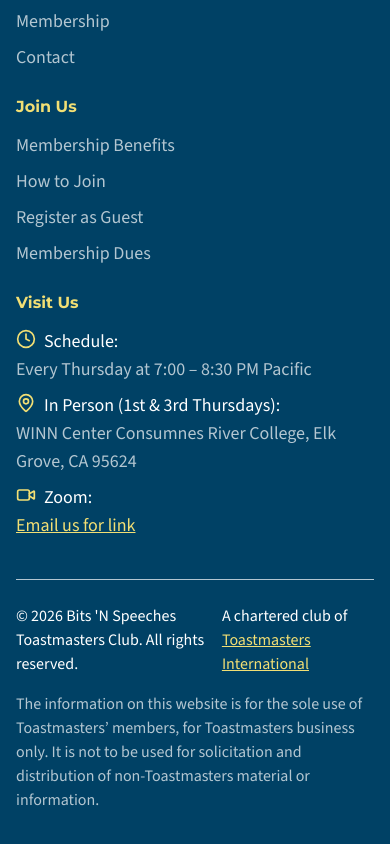
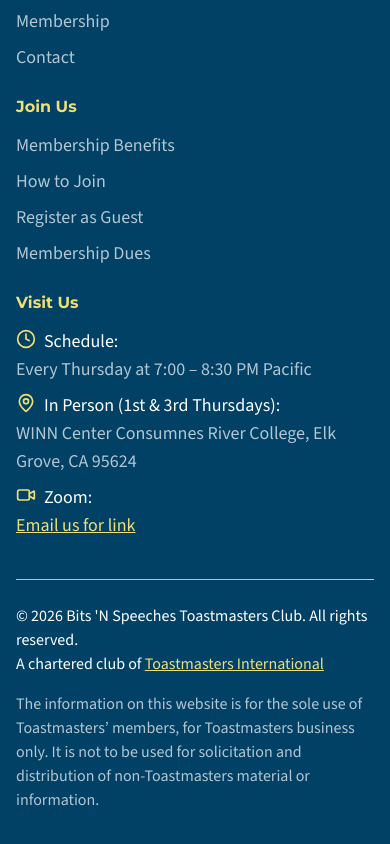
Before and after one commit to rainwithcode/bits-n-speeches, a Next.js app: page / in a window 390 px wide. Shown: the part 448-1292 px from the top of the page. Built offline with nearby package versions, Linux system fonts and the light colour scheme.

Commit message:
feat(footer): set copyright to row in small screen sizes

```diff
--- a/src/app/(public)/components/Footer.tsx
+++ b/src/app/(public)/components/Footer.tsx
@@ -103,7 +103,7 @@ export default function Footer() {
             </div>
           </nav>
         </div>
-        <div className="flex justify-between">
+        <div className="flex flex-col md:flex-row md:justify-between">
           <small className="text-base">
             © 2026 {siteConfig.name} Toastmasters Club. All rights reserved.
           </small>
```
